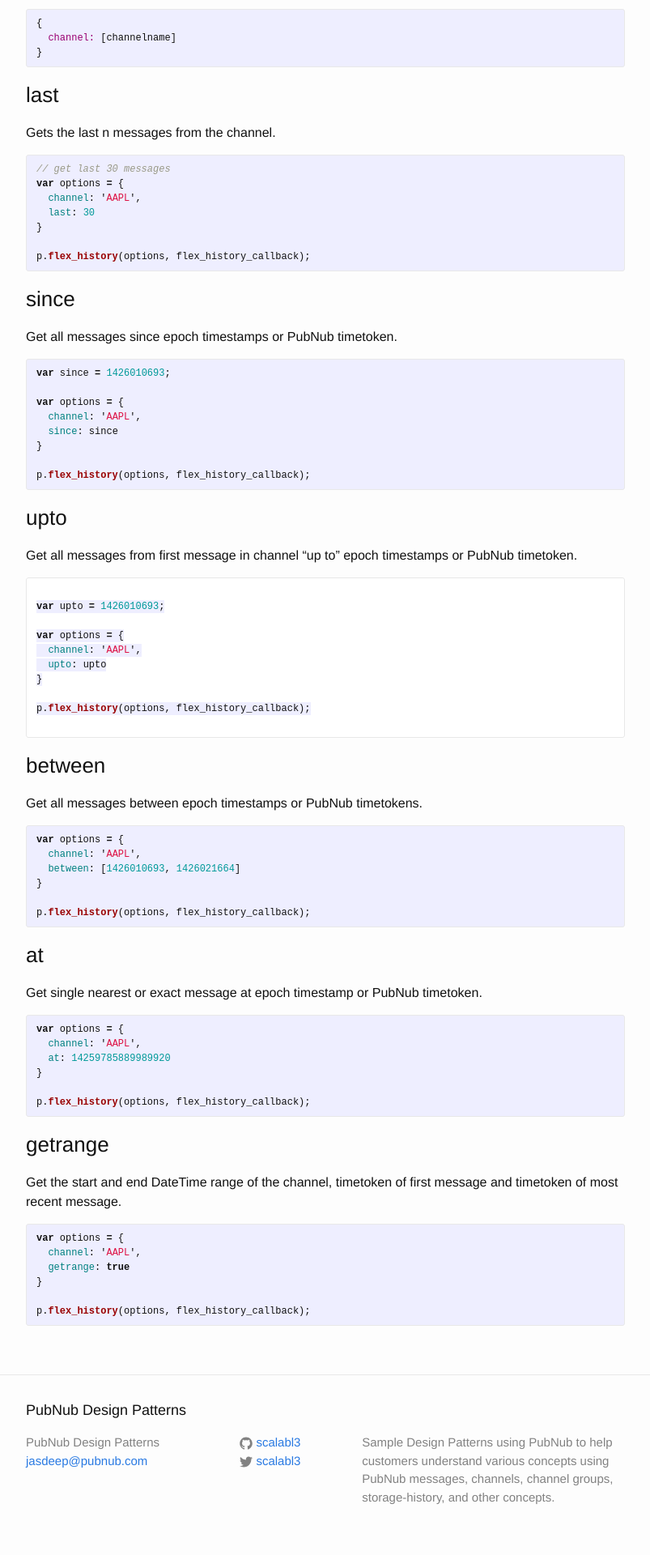
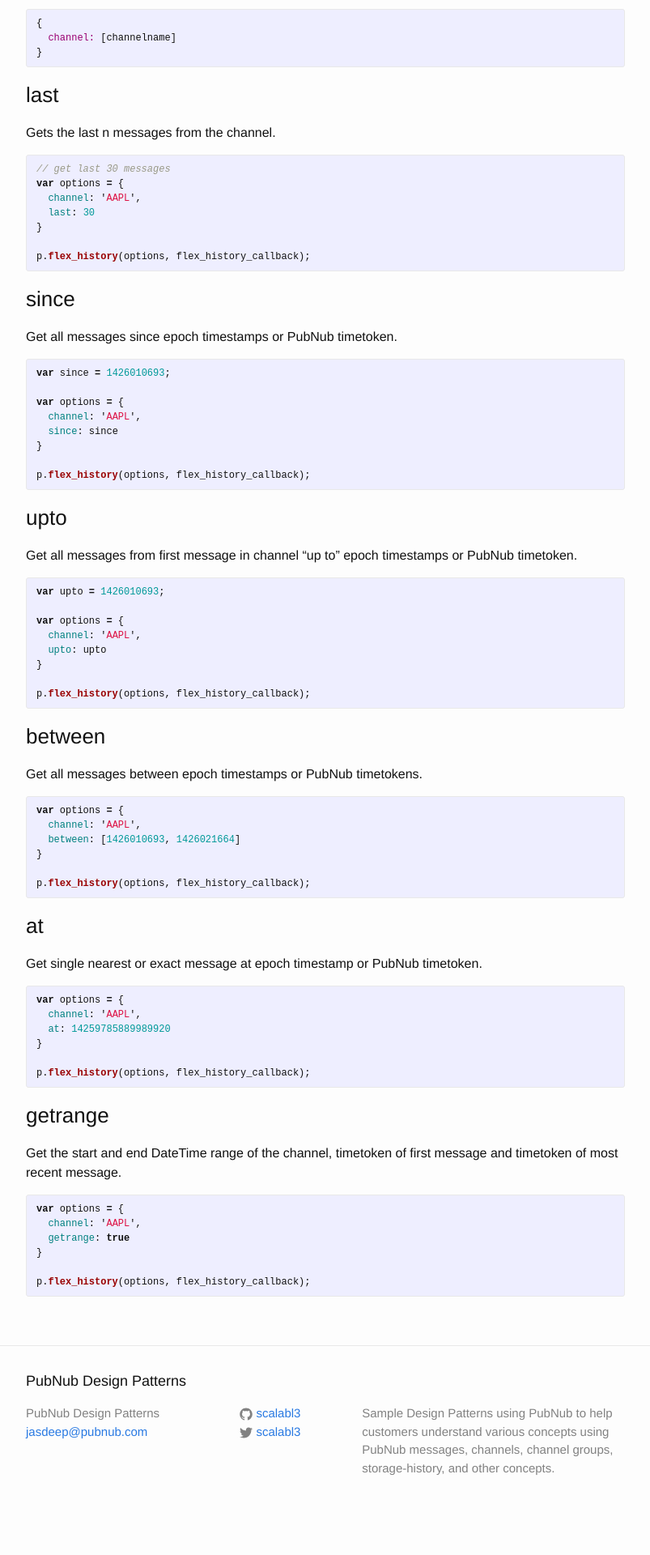
Before and after one commit to pubnub/pubnub-design-patterns, a Jekyll site: the page built from _posts/2015-03-06-Flexible-History-Calls.md, in a window 1280 px wide. Shown: the part 1554-3474 px from the top of the page at 81% size, without its empty margins (238-1041 px from the left). Built offline with Jekyll 4.4.1, drawn with Linux system fonts in a browser that asks for light colours; after the commit the page ends 3438 px from its top, so only the background shows below that.

Commit message:
fix typo

````diff
--- a/_posts/2015-03-06-Flexible-History-Calls.md
+++ b/_posts/2015-03-06-Flexible-History-Calls.md
@@ -113,7 +113,7 @@ p.flex_history(options, flex_history_callback);
 
 Get all messages from first message in channel "up to" epoch timestamps or PubNub timetoken.
 
-```javascript
+{% highlight javascript %}
 
 var upto = 1426010693;
 
@@ -124,7 +124,7 @@ var options = {
 
 p.flex_history(options, flex_history_callback);
 
-```
+{% endhighlight %}
 
 ### between ###
 
````
